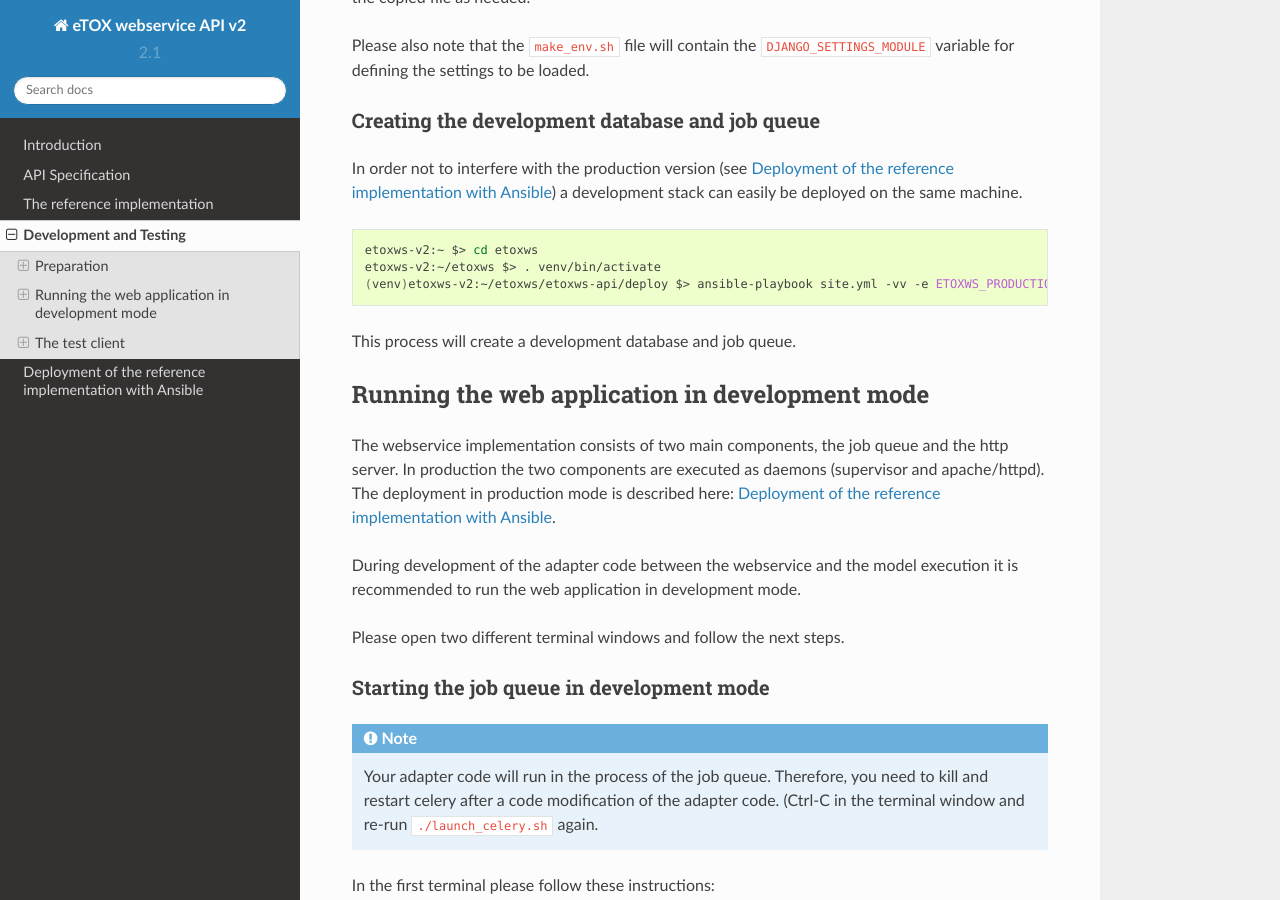
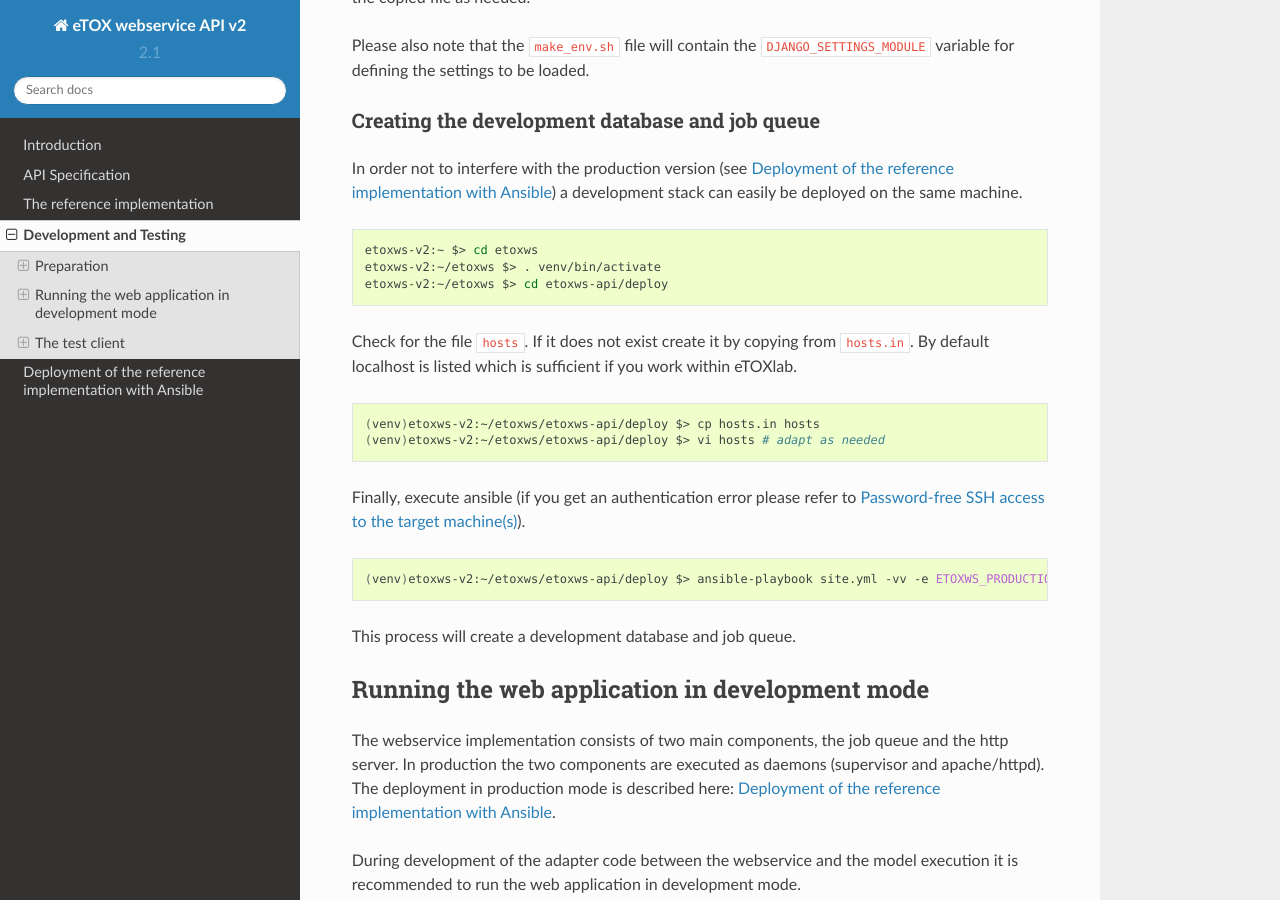
Before and after one commit to mnkleinoeder/etoxws-api, a Sphinx documentation site: the page built from doc/source/testing.rst, in a window 1280 px wide and 900 px high, scrolled down 855 px. Built offline with Sphinx 7.4.7 and the Read the Docs theme 2.0.0, drawn with Linux system fonts in a browser that asks for light colours; formulas are drawn with MathJax 3.

Commit message:
still some revisions of the docu

```diff
--- a/doc/source/deployment.rst
+++ b/doc/source/deployment.rst
@@ -38,6 +38,8 @@
 
 Before you start the deployment process it is recommended to make a backup of your system. For the eTOXlab virtual machine (or any virtual
 machine based system) just take a snapshot of the current state of the VM (see https://www.virtualbox.org/manual/ch01.html#snapshots).
+
+.. _ssh-setup:
 
 Password-free SSH access to the target machine(s)
 ~~~~~~~~~~~~~~~~~~~~~~~~~~~~~~~~~~~~~~~~~~~~~~~~~
--- a/doc/source/testing.rst
+++ b/doc/source/testing.rst
@@ -57,6 +57,20 @@
 
    etoxws-v2:~ $> cd etoxws
    etoxws-v2:~/etoxws $> . venv/bin/activate
+   etoxws-v2:~/etoxws $> cd etoxws-api/deploy
+
+Check for the file ``hosts``. If it does not exist create it by copying from ``hosts.in``. By default localhost is listed which
+is sufficient if you work within eTOXlab.
+
+.. code-block:: bash
+
+   (venv)etoxws-v2:~/etoxws/etoxws-api/deploy $> cp hosts.in hosts
+   (venv)etoxws-v2:~/etoxws/etoxws-api/deploy $> vi hosts # adapt as needed
+
+Finally, execute ansible (if you get an authentication error please refer to :ref:`ssh-setup`).
+
+.. code-block:: bash
+
    (venv)etoxws-v2:~/etoxws/etoxws-api/deploy $> ansible-playbook site.yml -vv -e ETOXWS_PRODUCTION=false
 
 This process will create a development database and job queue.
```
